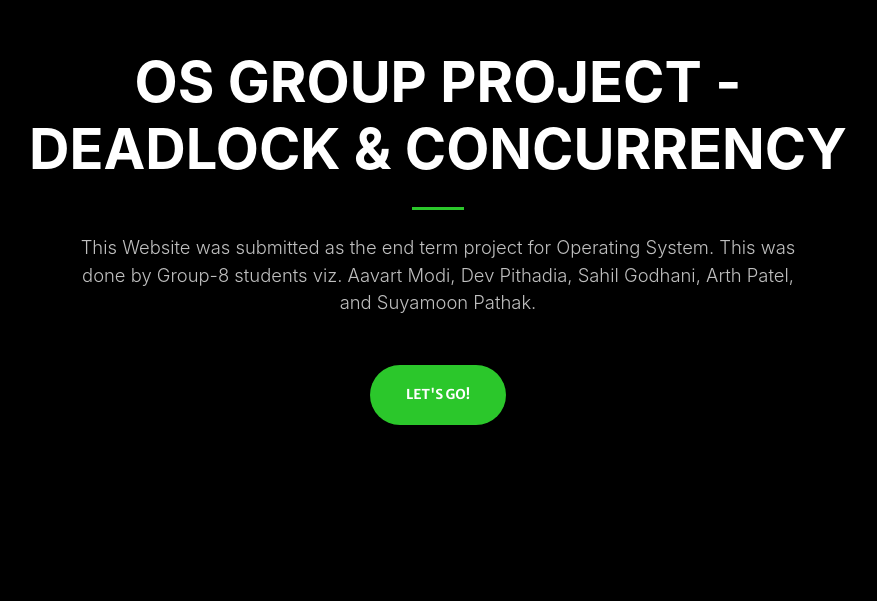
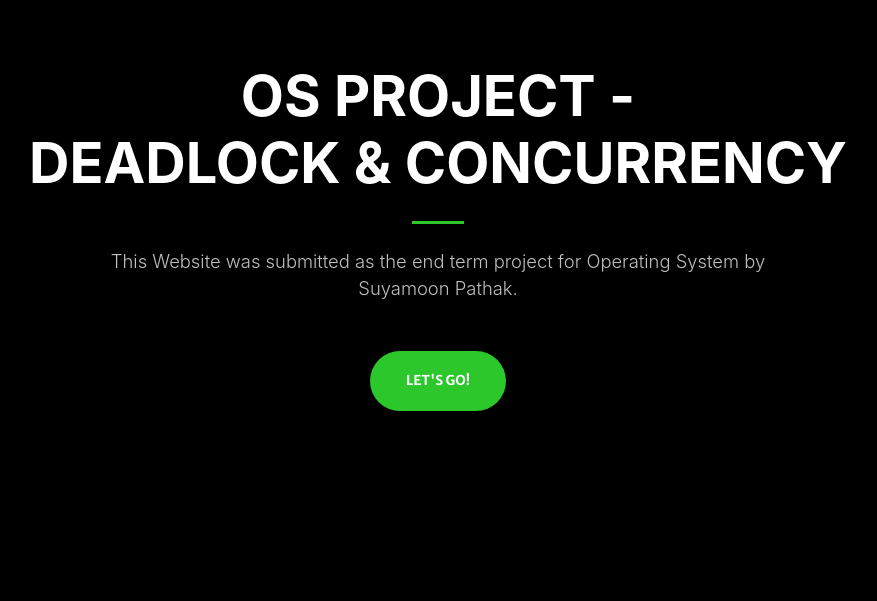
Before and after one commit to suyamoonpathak/Process-Synchronization-and-Deadlock-Avoidance, a plain HTML site: page index.html in a window 1280 px wide. Shown: the part 199-800 px from the top of the page, without its empty margins (202-1079 px from the left). Drawn offline with nearby package versions, Linux system fonts and the light colour scheme; a script that the page names is missing.

Commit message:
Project added

```diff
--- a/index.html
+++ b/index.html
@@ -26,11 +26,11 @@
             <div class="container h-100">
                 <div class="row h-100 align-items-center justify-content-center text-center">
                     <div class="col-lg-10 align-self-end">
-                        <h1 class="text-uppercase text-white font-weight-bold">OS Group Project - <br>Deadlock & Concurrency </h1>
+                        <h1 class="text-uppercase text-white font-weight-bold">OS Project - <br>Deadlock & Concurrency </h1>
                         <hr class="divider my-4" />
                     </div>
                     <div class="col-lg-8 align-self-baseline">
-                        <p class="text-white-75 font-weight-light mb-5">This Website was submitted as the end term project for Operating System. This was done by Group-8 students viz. Aavart Modi, Dev Pithadia, Sahil Godhani, Arth Patel, and Suyamoon Pathak.</p>
+                        <p class="text-white-75 font-weight-light mb-5">This Website was submitted as the end term project for Operating System by Suyamoon Pathak.</p>
                         <a class="btn btn-primary btn-xl js-scroll-trigger" style="background: #2bc72b;" href="#about">Let's Go!</a>
                     </div>
                 </div>
```
